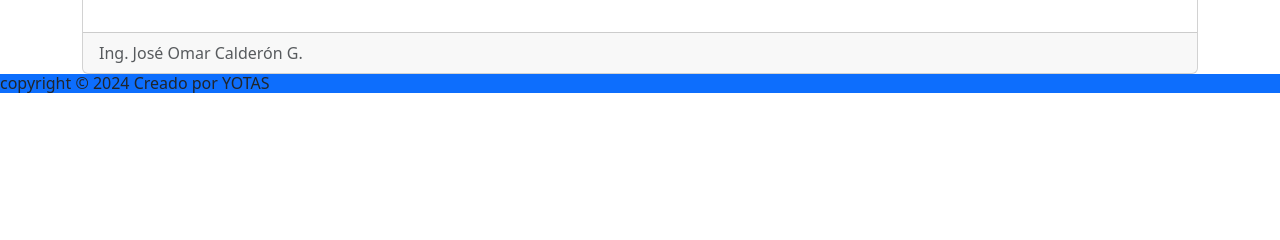
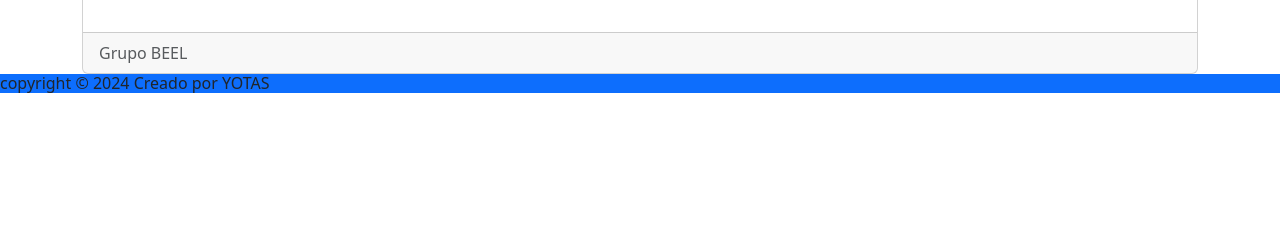
Before and after one commit to Cotangente00/Zeus_Crud, a Django app: page /estudiantes/ in a window 1280 px wide. Shown: the part 209-449 px from the top of the page. Run offline with Django 5.2, Linux system fonts and the light colour scheme; data that the repository does not hold is empty.

Commit message:
crud_zeus 23/05/2024 1.0

```diff
--- a/ZeusD/AppAsistencia/templates/estudiantes/formulario.html
+++ b/ZeusD/AppAsistencia/templates/estudiantes/formulario.html
@@ -23,7 +23,7 @@
                 placeholder="{{ campo.label }}"
                 value="{{ campo.value|default:'' }}"
             />
-            <div class="col-12 help-text"> {{ campo.errors }} </div>
+            <div class="col-12 help-text" style="color: rgb(241, 42, 42);"> {{ campo.errors }} </div>
         </div>
     {% endfor %}
 
--- a/ZeusD/AppAsistencia/templates/estudiantes/index.html
+++ b/ZeusD/AppAsistencia/templates/estudiantes/index.html
@@ -61,7 +61,7 @@
             </div>
             <!-- Termina la tabla -->
         </div>
-        <div class="card-footer text-muted">Ing. José Omar Calderón G.</div>
+        <div class="card-footer text-muted">Grupo BEEL</div>
     </div>
 
 
```
